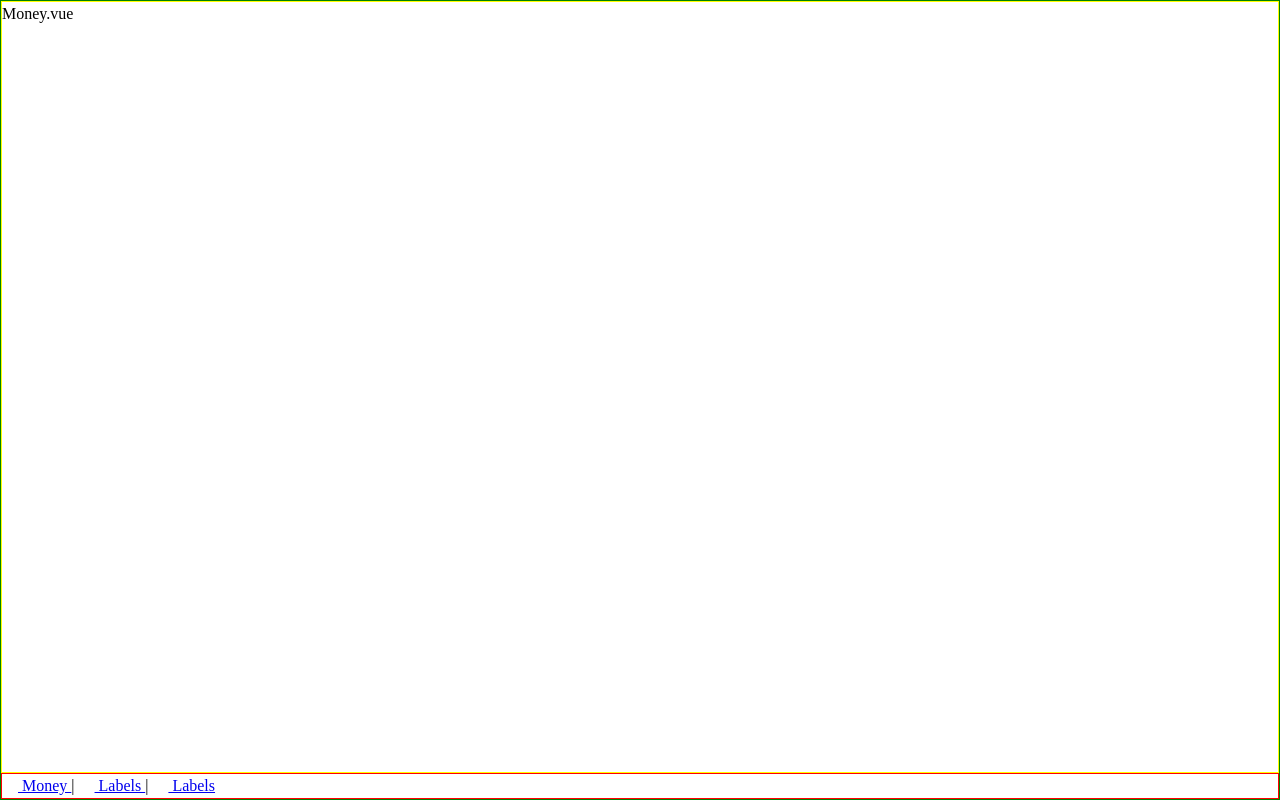
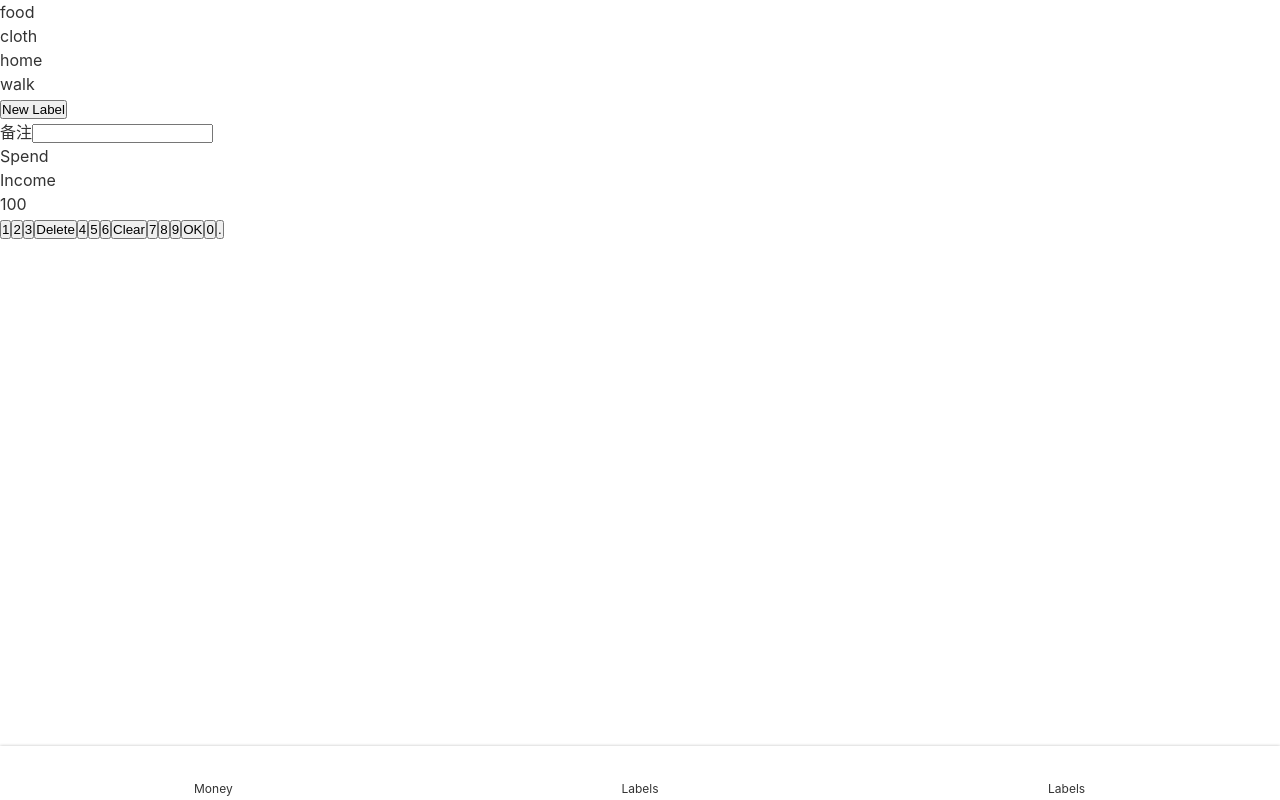
Before and after one commit to TracyChen33/collectionner, a Vue app: page /#/money in a window 1280 px wide. Built offline with nearby package versions, Linux system fonts and the light colour scheme.

Commit message:
helper.scss

```diff
--- a/public/index.html
+++ b/public/index.html
@@ -8,9 +8,6 @@
     <title><%= htmlWebpackPlugin.options.title %></title>
   </head>
   <body>
-    <noscript>
-      <strong>We're sorry but <%= htmlWebpackPlugin.options.title %> doesn't work properly without JavaScript enabled. Please enable it to continue.</strong>
-    </noscript>
     <div id="app"></div>
     <!-- built files will be auto injected -->
   </body>
--- a/src/App.vue
+++ b/src/App.vue
@@ -1,37 +1,18 @@
 <template>
   <div>
     <router-view/>
-
-
   </div>
 </template>
 
 <style lang="scss">
-  *{
-    margin:0;padding:0;
-    box-sizing: border-box;
-  }
+@import "~@/assets/style/reset.scss";
+@import "~@/assets/style/helper.scss";
   body{
-    line-height: 1.5;
-  }
-  #app {
-    font-family: Avenir, Helvetica, Arial, sans-serif;
     -webkit-font-smoothing: antialiased;
     -moz-osx-font-smoothing: grayscale;
-    text-align: center;
-    color: #2c3e50;
+    color: #333;
+    line-height: 1.5;
+    font-family: $font-hei;
   }
 
-  #nav {
-    padding: 30px;
-
-    a {
-     text-decoration: none;
-      color: inherit;
-
-      &.router-link-exact-active {
-        color: #42b983;
-      }
-    }
-  }
 </style>
--- /dev/null
+++ b/src/assets/style/helper.scss
@@ -0,0 +1,6 @@
+
+$font-hei:-apple-system, "Noto Sans", "Helvetica Neue", Helvetica, "Nimbus Sans L", Arial, "Liberation Sans", "PingFang SC", "Hiragino Sans GB", "Noto Sans CJK SC", "Source Han Sans SC", "Source Han Sans CN", "Microsoft YaHei", "Wenquanyi Micro Hei", "WenQuanYi Zen Hei", "ST Heiti", SimHei, "WenQuanYi Zen Hei Sharp", sans-serif;
+$font-kai:Baskerville, Georgia, "Liberation Serif", "Kaiti SC", STKaiti, "AR PL UKai CN", "AR PL UKai HK", "AR PL UKai TW", "AR PL UKai TW MBE", "AR PL KaitiM GB", KaiTi, KaiTi_GB2312, DFKai-SB, "TW\-Kai", serif;
+$font-song: Georgia, "Nimbus Roman No9 L", "Songti SC", "Noto Serif CJK SC", "Source Han Serif SC", "Source Han Serif CN", STSong, "AR PL New Sung", "AR PL SungtiL GB", NSimSun, SimSun, "TW\-Sung", "WenQuanYi Bitmap Song", "AR PL UMing CN", "AR PL UMing HK", "AR PL UMing TW", "AR PL UMing TW MBE", PMingLiU, MingLiU, serif;
+
+$color-highlight:#f00;
--- /dev/null
+++ b/src/assets/style/reset.scss
@@ -0,0 +1,10 @@
+* {
+  margin: 0;
+  padding: 0;
+  box-sizing: border-box;
+}
+
+a {
+  text-decoration: none;
+  color: inherit;
+}
--- a/src/components/Layout.vue
+++ b/src/components/Layout.vue
@@ -19,13 +19,13 @@
 
 <style lang="scss" scoped>
 .nav-wrapper{
-  border:1px solid green;
+
   display: flex;
   flex-direction:column;
   height: 100vh;
 }
   .content{
-    border: 1px solid yellow;
+
     overflow: auto;
     flex-grow: 1;
   }
--- a/src/components/Nav.vue
+++ b/src/components/Nav.vue
@@ -1,20 +1,20 @@
 <template>
-  <div class="nav">
-    <router-link to="/money">
-      <icon name = "money"/>
+  <nav>
+    <router-link to="/money" class="item">
+      <icon name = "money" class="icon"/>
       Money
     </router-link>
-|
-    <router-link to="/labels">
-      <icon name = "label"/>
+
+    <router-link to="/labels" class="item">
+      <icon name = "label" class="icon" />
       Labels
     </router-link>
-    |
-    <router-link to="/statistics">
-      <icon name = "statistics"/>
+
+    <router-link to="/statistics" class="item">
+      <icon name = "statistics" class="icon"/>
       Labels
     </router-link>
-  </div>
+  </nav>
 </template>
 
 <script lang="ts">
@@ -29,8 +29,27 @@
 </script>
 
 <style lang="scss" scoped>
-  .nav {
-    border: 1px solid red
+  @import "~@/assets/style/helper.scss";
+  nav {
+    display: flex;
+    box-shadow:0 0 3px rgba(0,0,0,0.25);
+    flex-direction: row;
+    font-size: 12px;
+    >.item{
+      padding: 2px 0;
+      width: 33.33333%;
+      display: flex;
+      justify-content: center;
+      align-items: center;
+      flex-direction: column;
+      .icon{
+        width: 32px;
+        height: 32px;
+      }
+    }
+    > .item.selected{
+      color:$color-highlight;
+    }
   }
 
 </style>
--- a/src/views/Money.vue
+++ b/src/views/Money.vue
@@ -1,7 +1,48 @@
 <template>
-<Layout>
-  <p>Money.vue</p>
-</Layout>
+  <Layout>
+    <div class="tags">
+      <ul class="current">
+        <li>food</li>
+        <li>cloth</li>
+        <li>home</li>
+        <li>walk</li>
+      </ul>
+      <div class="new">
+        <button>New Label</button>
+      </div>
+    </div>
+    <div>
+      <label class="notes">
+        <span class="name">备注</span>
+        <input type="text">
+      </label>
+    </div>
+    <div>
+      <ul class="types">
+        <li class="selected">Spend</li>
+        <li>Income</li>
+      </ul>
+    </div>
+    <div class="numberPad">
+      <div class="output">100</div>
+      <div class="buttons">
+        <button>1</button>
+        <button>2</button>
+        <button>3</button>
+        <button>Delete</button>
+        <button>4</button>
+        <button>5</button>
+        <button>6</button>
+        <button>Clear</button>
+        <button>7</button>
+        <button>8</button>
+        <button>9</button>
+        <button>OK</button>
+        <button>0</button>
+        <button>.</button>
+      </div>
+    </div>
+  </Layout>
 
 </template>
 
@@ -9,8 +50,7 @@
   import Vue from 'vue';
   import {Component} from 'vue-property-decorator';
 
-  @Component({
-  })
+  @Component({})
   export default class Money extends Vue {
 
   }
```
